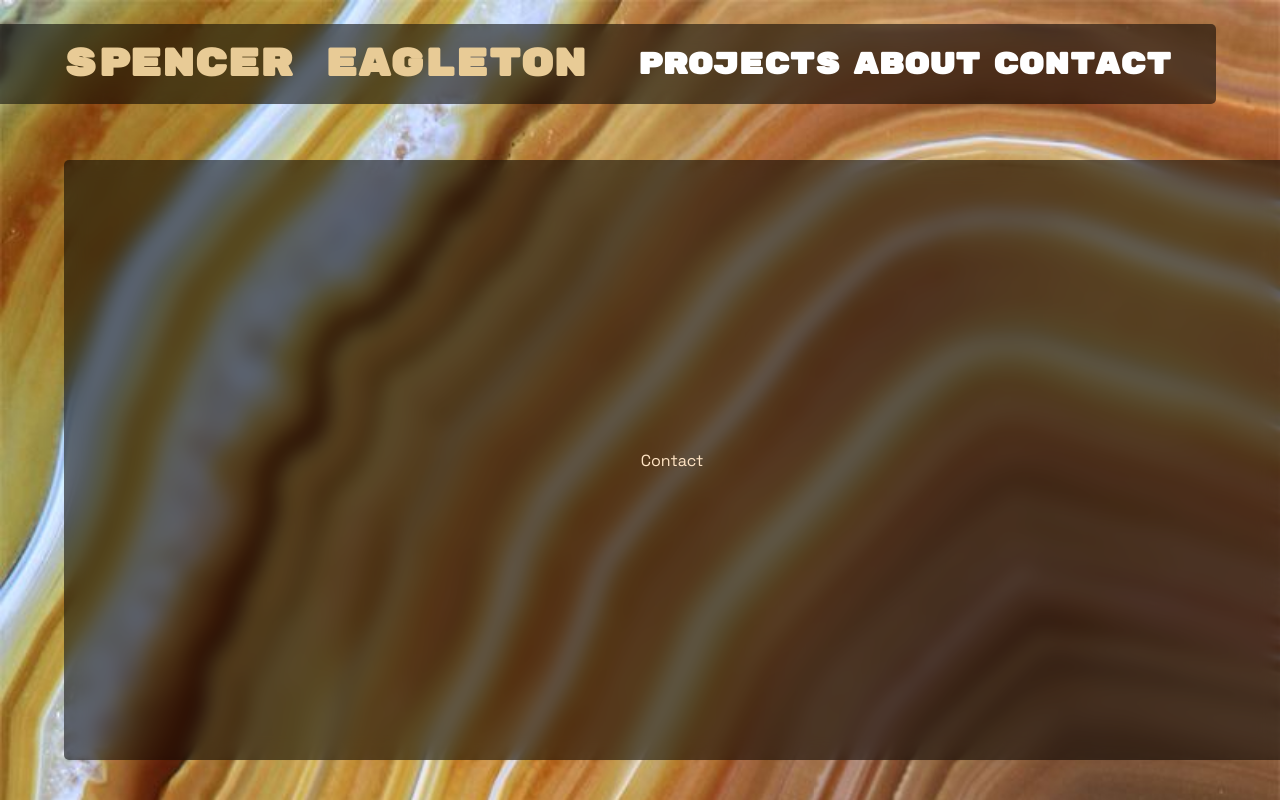
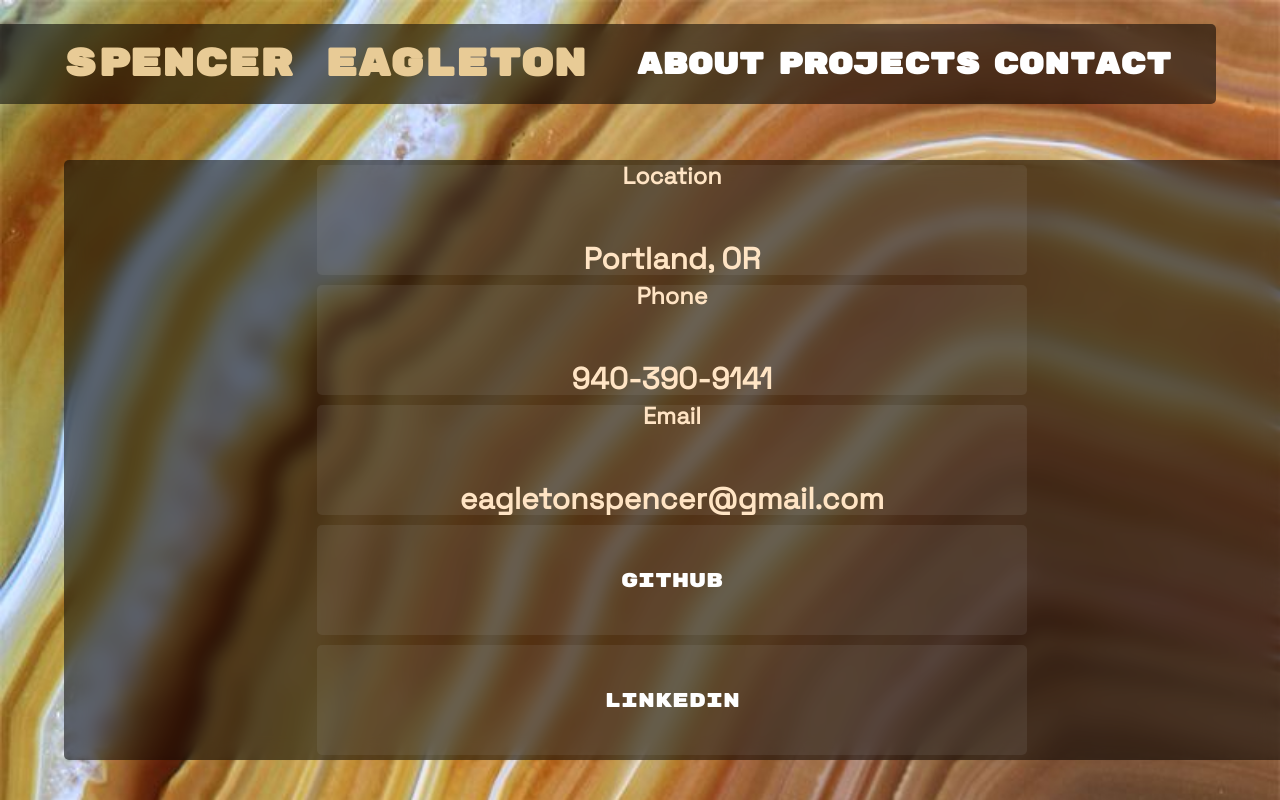
Before and after one commit to spencer-eagleton/portfolio, a React (Create React App) app: page /contact in a window 1280 px wide. Built offline with nearby package versions, Linux system fonts and the light colour scheme; the HTML template or start-up script is replaced by a standard one.

Commit message:
contact page done

```diff
--- a/src/Components/Header/Header.jsx
+++ b/src/Components/Header/Header.jsx
@@ -12,11 +12,11 @@ export default function Header() {
       >
       <h1 className="title">Spencer Eagleton</h1>
       <nav className="nav">
+        <Link to="/">
+          <h3>About</h3>
+        </Link>
         <Link to="/projects">
           <h3>Projects</h3>
-        </Link>
-        <Link to="/">
-          <h3>About</h3>
         </Link>
         <Link to="/contact">
           <h3>Contact</h3>
--- a/src/Views/Contact/Contact.css
+++ b/src/Views/Contact/Contact.css
@@ -17,3 +17,30 @@
   color: bisque;
   backdrop-filter: blur(10px);
 }
+
+
+@media screen and (min-width: 601px) {
+    div.contactitem {
+      font-size: 20px;
+    }
+  }
+
+  /* If the screen size is 600px wide or less, set the font-size of <div> to 30px */
+  @media screen and (max-width: 600px) {
+    div.contactitem {
+      font-size: 4vw;
+    }
+  }
+.contactitem {
+    background-color: rgba(187, 187, 187, 0.103);
+    border-radius: 5px;
+    width: 65vw;
+    height: 30vh;
+    max-width: 700px;
+    margin: 5px;
+    padding: 5px;
+    overflow-x: scroll;
+    display: flex;
+    flex-direction: column;
+    justify-content: center;
+}
--- a/src/Views/Contact/Contact.jsx
+++ b/src/Views/Contact/Contact.jsx
@@ -16,13 +16,34 @@ const containerVariants = {
 };
 
 
+
 export default function Contact() {
+
+
 
   return (
     <motion.div className="contact"
     variants={containerVariants}
     initial="hidden"
     animate="visible"
-    exit="exit">Contact</motion.div>
+    exit="exit">
+      <div className='contactitem'>
+        <h3>Location</h3>
+        <h2>Portland, OR</h2>
+      </div>
+      <div className='contactitem'>
+        <h3>Phone</h3>
+        <h2>940-390-9141</h2>
+      </div>
+      <div className='contactitem'>
+        <h3>Email</h3>
+        <h2>eagletonspencer@gmail.com</h2>
+      </div>
+      <div className='contactitem'>
+      <a href="https://github.com/spencer-eagleton">Github</a>
+      </div>
+      <div href={'www.linkedin.com/in/spencer-eagleton'} className='contactitem'>
+        <a href="https://www.linkedin.com/in/spencer-eagleton/">LinkedIn</a>      </div>
+    </motion.div>
   )
 }
```
